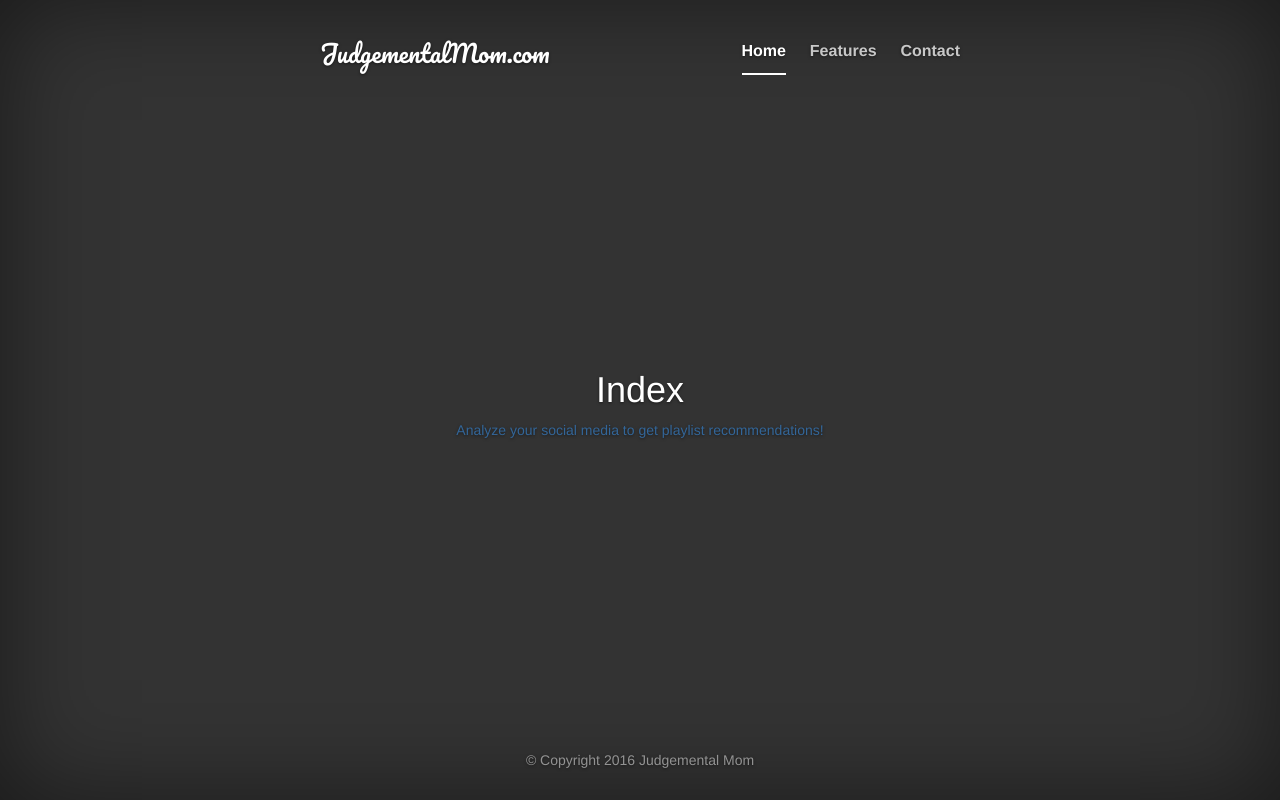
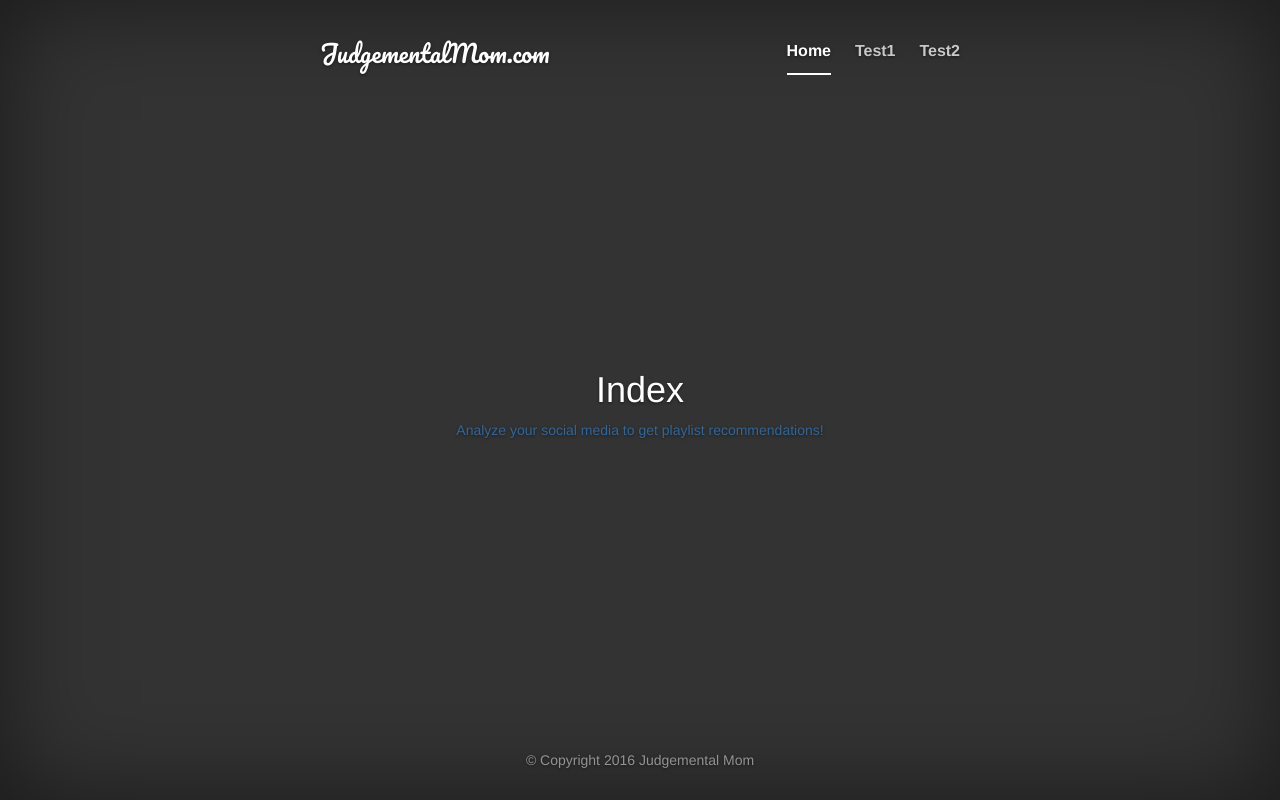
Before and after one commit to nlouie/judgemental-mom, a Flask app: page /analyze in a window 1280 px wide. Run offline with Flask 2, Linux system fonts and the light colour scheme; parts of the project's set-up code (start-up, migrations or seed data) failed here and were passed over; some libraries are stand-ins or nearby versions.

Commit message:
- header containers links to our test api calls. - removed useless route.

```diff
--- a/app.py
+++ b/app.py
@@ -75,15 +75,15 @@ def hello_world():
 
 # facebook login with authomatic
 
-@app.route('/login', methods=['GET','POST'])
-def view_login():
-    if request.method == 'POST':
-        username = request.form['username']
-        # plz do this better with hashes, this is just an example
-        password = request.form['password']
-        return render_template('login.html', username=username, password=password)
-    else:
-        return render_template('login.html')
+# @app.route('/login', methods=['GET','POST'])
+# def view_login():
+#     if request.method == 'POST':
+#         username = request.form['username']
+#         # plz do this better with hashes, this is just an example
+#         password = request.form['password']
+#         return render_template('login.html', username=username, password=password)
+#     else:
+#         return render_template('login.html')
 
 
 @app.route('/login/<provider_name>/', methods=['GET', 'POST'])
--- a/templates/layouts/layout.html
+++ b/templates/layouts/layout.html
@@ -51,8 +51,8 @@
               <nav>
                 <ul class="nav masthead-nav">
                   <li class="active"><a href="#">Home</a></li>
-                  <li><a href="#">Features</a></li>
-                  <li><a href="#">Contact</a></li>
+                  <li><a href="/test">Test1</a></li>
+                  <li><a href="/test2">Test2</a></li>
                 </ul>
               </nav>
             </div>
```
